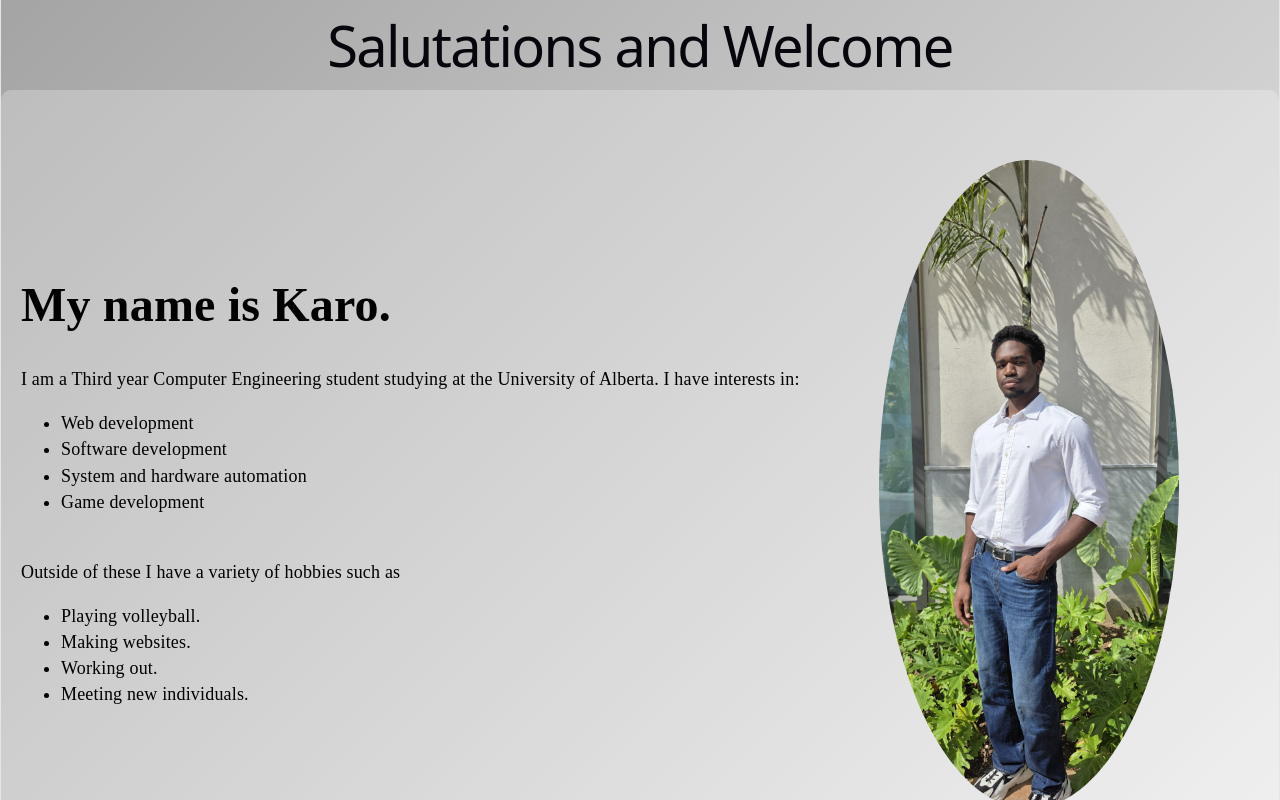
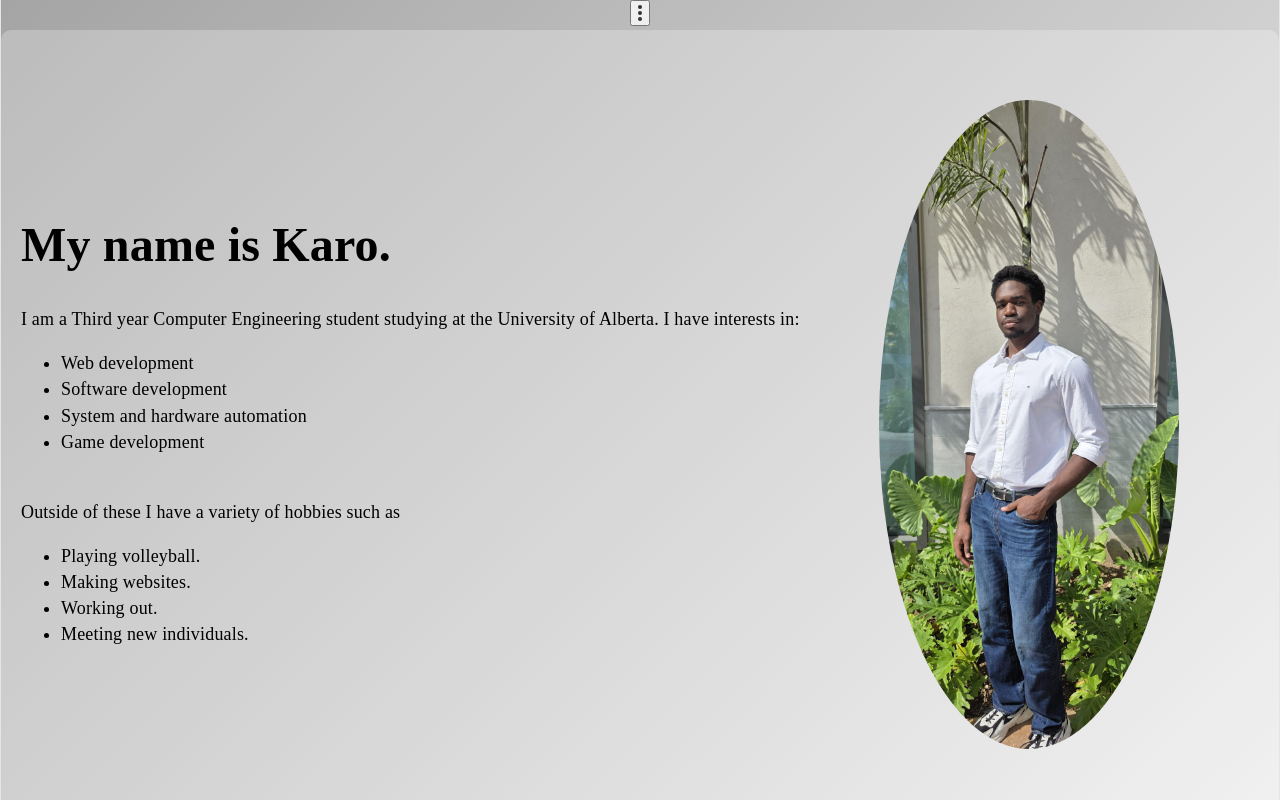
Before and after one commit to kdruid/My-Website, a React (Vite) app in the folder frontend/: page / in a window 1280 px wide. Shown: the top 800 px of the page. Built offline with nearby package versions, Linux system fonts and the light colour scheme.

Commit message:
dropdown_menu_exists

```diff
--- a/frontend/src/App.css
+++ b/frontend/src/App.css
@@ -203,3 +203,6 @@ table {
 ul{
   text-align: left;
 }
+
+
+/* the dot menu bar*/
--- a/frontend/src/App.jsx
+++ b/frontend/src/App.jsx
@@ -37,10 +37,15 @@ function GameSlide() {
 
 function App() {
   const [tab, setTab] = useState(null)
+  const Dot = () => <div style={{ width: 4, height: 4, borderRadius: '50%', background: '#333', margin: '2px 0', top:"20px", right:"20px"   }} />;
 
   return (
     <div className="App">
-      <h1>Salutations and Welcome</h1>
+      <header>
+        <button >
+          <Dot /><Dot /><Dot />
+        </button>
+      </header>
        <main>
         <div className="content">
           <span>
```
